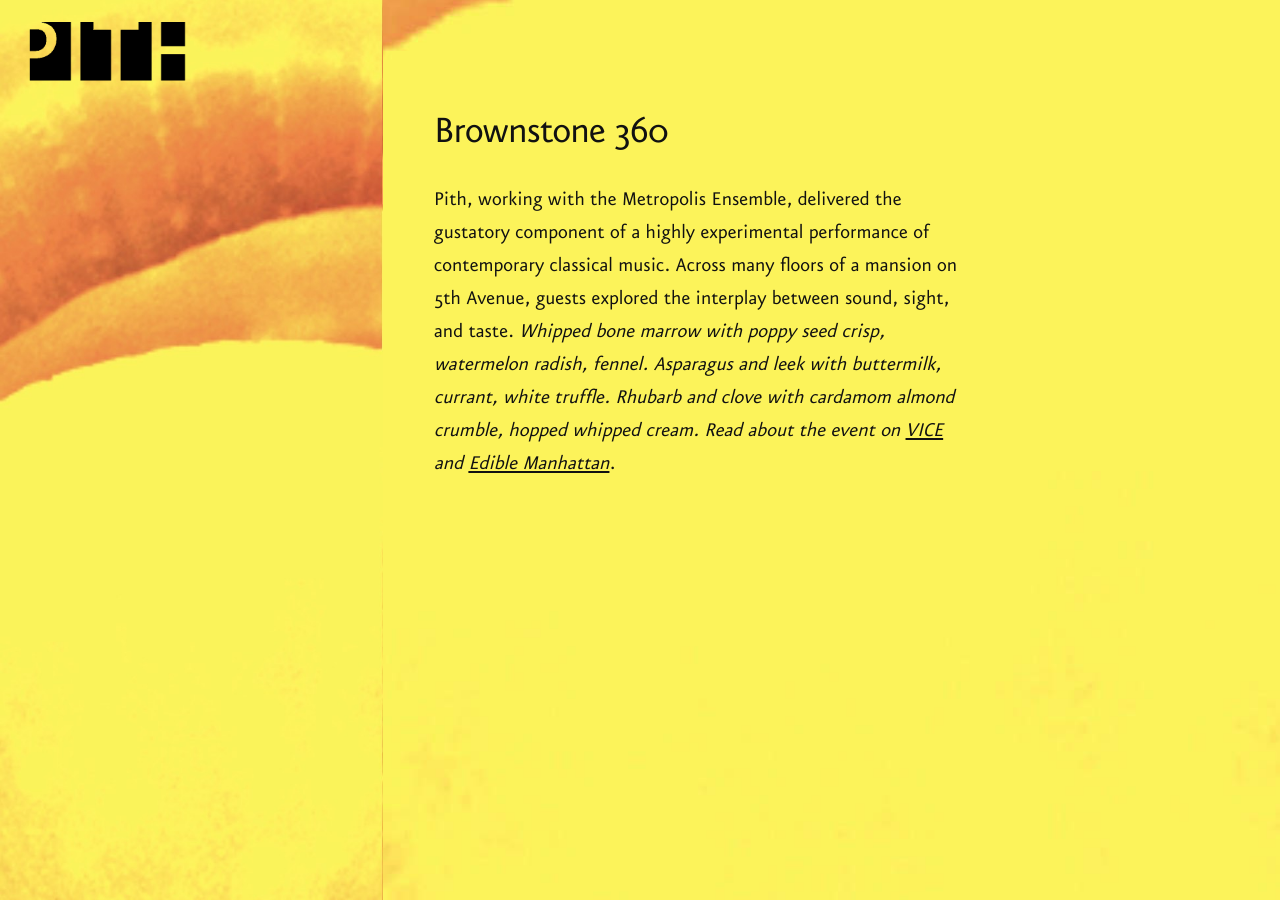
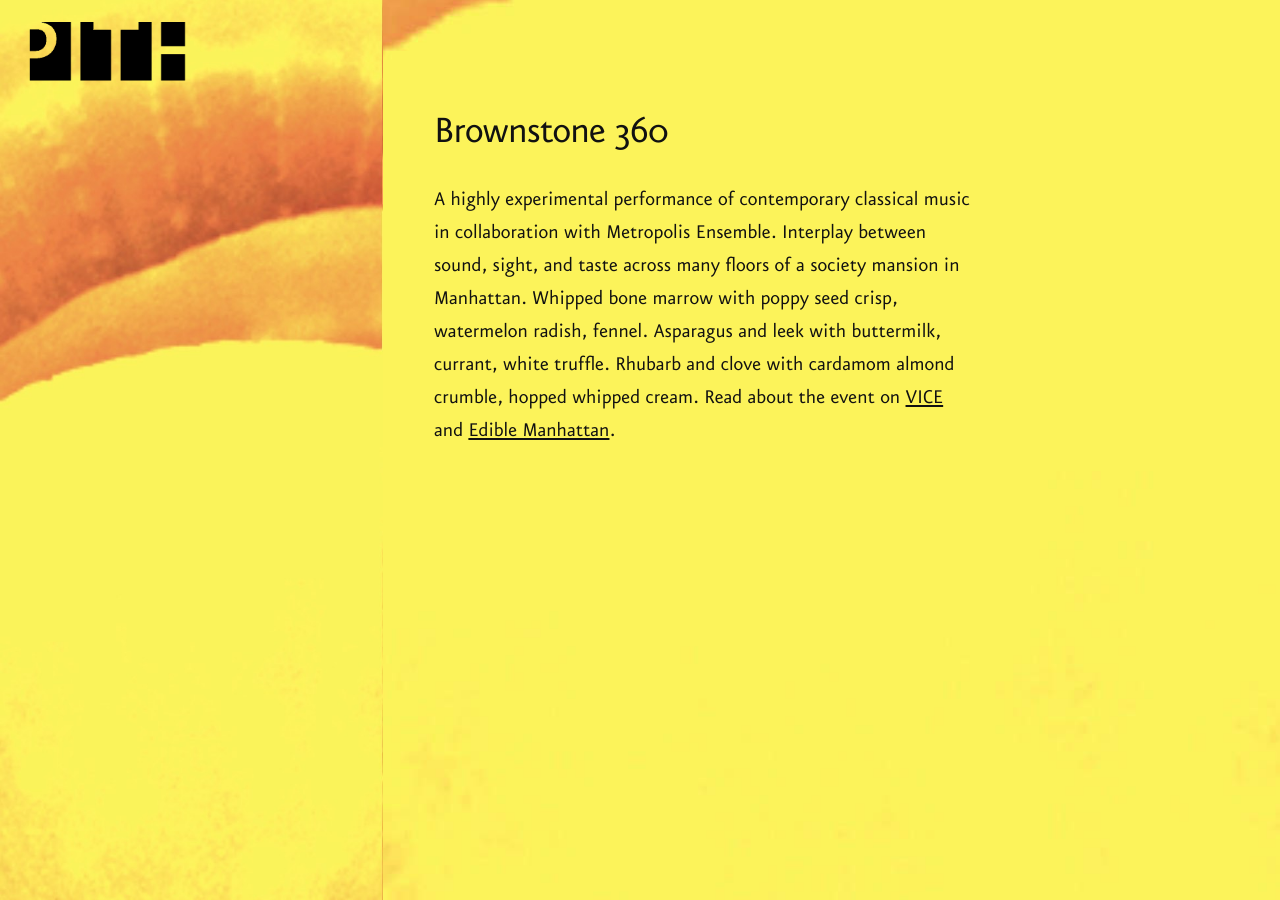
Before and after one commit to zoe-pith/pith-site, a Jekyll site: the page built from _posts/2016-05-16-brownstone-360.md, in a window 1280 px wide. Built offline with Jekyll 4.4.1, drawn with Linux system fonts in a browser that asks for light colours.

Commit message:
Updated 2016-05-16-brownstone-360.md

```diff
--- a/_posts/2016-05-16-brownstone-360.md
+++ b/_posts/2016-05-16-brownstone-360.md
@@ -5,8 +5,4 @@ categories: projects
 published: true
 ---
 
-Pith, working with the Metropolis Ensemble, delivered the gustatory component of a highly experimental
-performance of contemporary classical music. Across many floors of a mansion on 5th Avenue, guests explored the
-interplay between sound, sight, and taste.
-<em>Whipped bone marrow with poppy seed crisp, watermelon radish, fennel. Asparagus and leek with buttermilk, currant, white truffle. Rhubarb and clove with cardamom almond crumble, hopped whipped cream.
-Read about the event on [VICE](http://thecreatorsproject.vice.com/blog/upper-east-side-mansion-food-art-concert) and [Edible Manhattan](http://www.ediblemanhattan.com/eat/brownstone-360-pith/)</em>.
+A highly experimental performance of contemporary classical music in collaboration with Metropolis Ensemble. Interplay between sound, sight, and taste across many floors of a society mansion in Manhattan. Whipped bone marrow with poppy seed crisp, watermelon radish, fennel. Asparagus and leek with buttermilk, currant, white truffle. Rhubarb and clove with cardamom almond crumble, hopped whipped cream. Read about the event on [VICE]((http://thecreatorsproject.vice.com/blog/upper-east-side-mansion-food-art-concert)) and [Edible Manhattan]((http://www.ediblemanhattan.com/eat/brownstone-360-pith/)).
```
